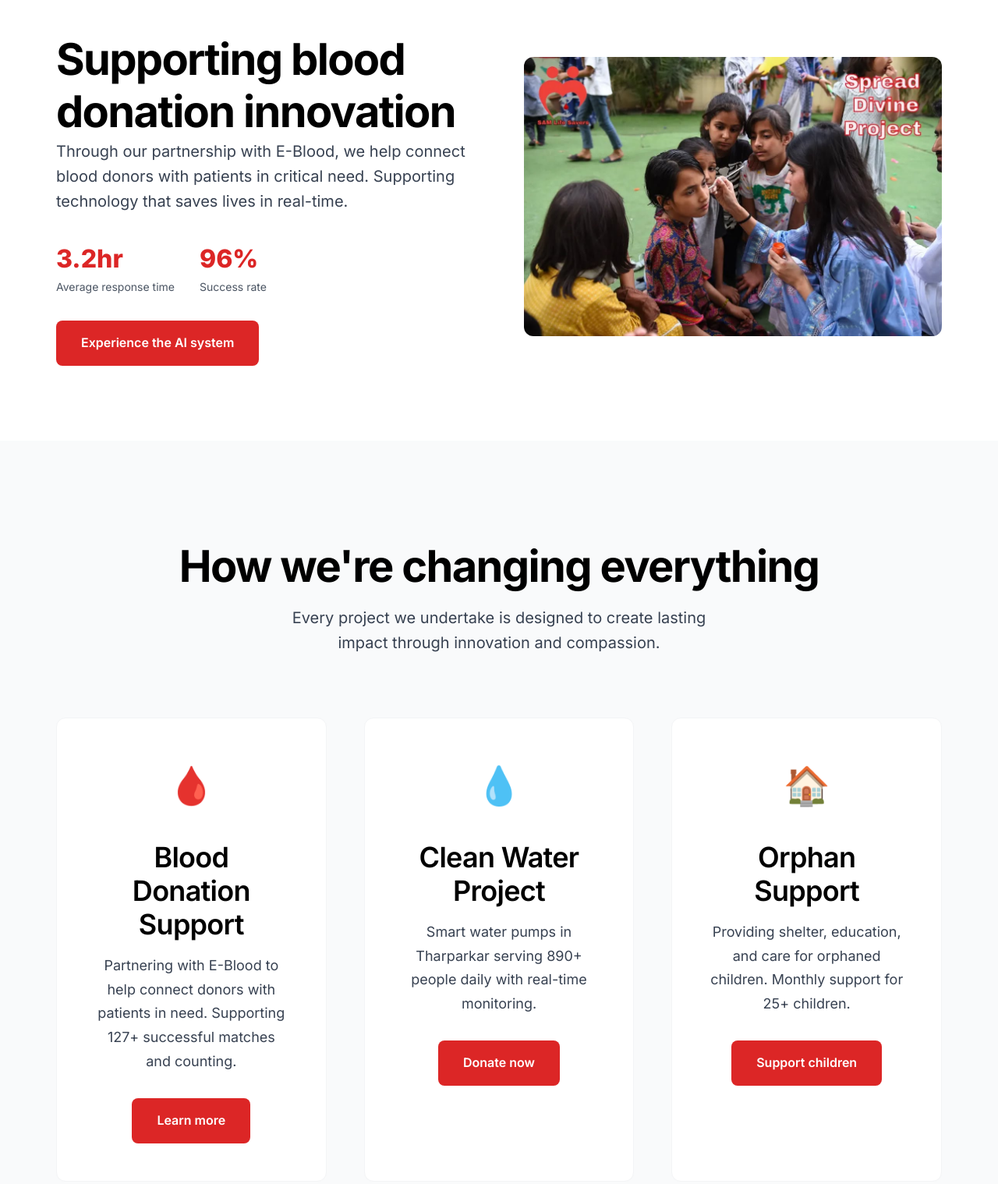
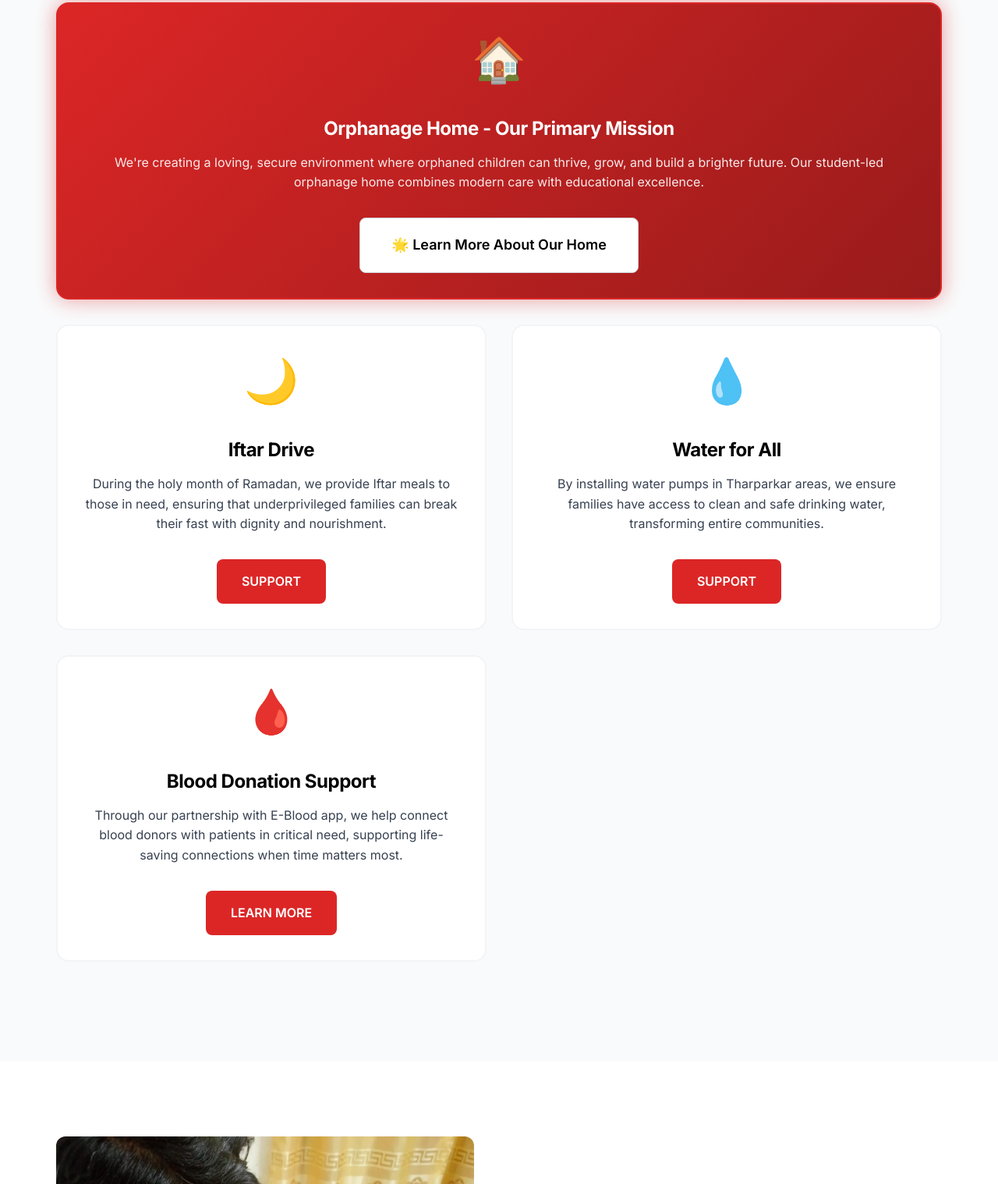
Before and after one commit to mudassir044/sls-emergent, a website: page index.html in a window 1280 px wide. Shown: the part 1144-2662 px from the top of the page at 78% size. Drawn offline with Linux system fonts and the light colour scheme.

Commit message:
auto-commit for 9983233a-2334-459f-b0f6-5d95e50fd58d

```diff
--- a/index.html
+++ b/index.html
@@ -309,85 +309,11 @@
       </div>
     </section>
 
-    <!-- Impact Numbers -->
-    <section class="stats">
-      <div class="container">
-        <div class="stats-grid">
-          <div class="stat heartbeat-animation">
-            <span class="stat-number" data-count="247">247</span>
-            <span class="stat-label">Lives saved</span>
-          </div>
-          <div class="stat gentle-float">
-            <span class="stat-number" data-count="127">127</span>
-            <span class="stat-label">Blood donations coordinated</span>
-          </div>
-          <div class="stat compassion-glow">
-            <span class="stat-number" data-count="89">89</span>
-            <span class="stat-label">Emergency responses</span>
-          </div>
-          <div class="stat hope-ripple" style="position: relative">
-            <span class="stat-number" data-count="52">52</span>
-            <span class="stat-label">Active volunteers</span>
-          </div>
-        </div>
-      </div>
-    </section>
-
-    <!-- Revolutionary AI Blood Bank -->
-    <section class="content-block">
-      <div class="container">
-        <div class="content-two-column">
-          <div>
-            <h2>Supporting blood donation innovation</h2>
-            <p class="text-large">
-              Through our partnership with E-Blood, we help connect blood donors
-              with patients in critical need. Supporting technology that saves
-              lives in real-time.
-            </p>
-            <div style="margin: 2rem 0">
-              <div style="display: flex; gap: 2rem; margin-bottom: 1rem">
-                <div>
-                  <div
-                    style="font-size: 2rem; font-weight: 800; color: var(--red)"
-                  >
-                    3.2hr
-                  </div>
-                  <div style="font-size: 0.875rem; color: var(--gray-600)">
-                    Average response time
-                  </div>
-                </div>
-                <div>
-                  <div
-                    style="font-size: 2rem; font-weight: 800; color: var(--red)"
-                  >
-                    96%
-                  </div>
-                  <div style="font-size: 0.875rem; color: var(--gray-600)">
-                    Success rate
-                  </div>
-                </div>
-              </div>
-            </div>
-            <a href="HumanKind-AI-Blood-Bank.html" class="btn btn-primary">
-              Experience the AI system
-            </a>
-          </div>
-          <div>
-            <img
-              src="images/1.jpeg"
-              alt="Blood donation drive"
-              class="content-image"
-            />
-          </div>
-        </div>
-      </div>
-    </section>
-
-    <!-- Our Initiatives -->
+    <!-- Our Core Initiatives -->
     <section class="section" style="background: var(--gray-50)">
       <div class="container">
         <div style="text-align: center; margin-bottom: var(--space-20)">
-          <h2>How we're changing everything</h2>
+          <h2>How We're Creating Change</h2>
           <p
             class="text-large"
             style="
@@ -397,83 +323,51 @@
               margin-right: auto;
             "
           >
-            Every project we undertake is designed to create lasting impact
-            through innovation and compassion.
+            Every initiative we undertake is designed to create lasting impact through compassion and innovation.
           </p>
         </div>
 
-        <div class="grid grid-3">
-          <div class="feature-card animate-on-scroll kindness-wave">
-            <span class="feature-icon heartbeat-animation">🩸</span>
-            <h3 class="feature-title">Blood Donation Support</h3>
-            <p class="feature-description">
-              Partnering with E-Blood to help connect donors with patients in
-              need. Supporting 127+ successful matches and counting.
+        <div class="grid grid-2" style="gap: 2rem;">
+          <!-- Featured Orphanage Home -->
+          <div class="initiative-card featured" style="grid-column: span 2;">
+            <span class="initiative-icon" style="animation-delay: 0s;">🏠</span>
+            <h3 class="initiative-title">Orphanage Home - Our Primary Mission</h3>
+            <p class="initiative-description">
+              We're creating a loving, secure environment where orphaned children can thrive, grow, and build a brighter future. Our student-led orphanage home combines modern care with educational excellence.
             </p>
-            <a href="Hope-In-Action.html" class="btn btn-primary">Learn more</a>
+            <a href="Hope-In-Action-Orphanage.html" class="btn btn-secondary btn-large">
+              🌟 Learn More About Our Home
+            </a>
           </div>
 
-          <div class="feature-card animate-on-scroll gentle-float">
-            <span class="feature-icon">💧</span>
-            <h3 class="feature-title">Clean Water Project</h3>
-            <p class="feature-description">
-              Smart water pumps in Tharparkar serving 890+ people daily with
-              real-time monitoring.
+          <!-- Iftar Drive -->
+          <div class="initiative-card">
+            <span class="initiative-icon" style="animation-delay: 0.2s;">🌙</span>
+            <h3 class="initiative-title">Iftar Drive</h3>
+            <p class="initiative-description">
+              During the holy month of Ramadan, we provide Iftar meals to those in need, ensuring that underprivileged families can break their fast with dignity and nourishment.
             </p>
-            <a href="Contact.html#donate" class="btn btn-primary">Donate now</a>
+            <a href="Contact.html#donate" class="btn btn-primary">SUPPORT</a>
           </div>
 
-          <div class="feature-card animate-on-scroll compassion-glow">
-            <span class="feature-icon">🏠</span>
-            <h3 class="feature-title">Orphan Support</h3>
-            <p class="feature-description">
-              Providing shelter, education, and care for orphaned children.
-              Monthly support for 25+ children.
+          <!-- Water for All -->
+          <div class="initiative-card">
+            <span class="initiative-icon" style="animation-delay: 0.4s;">💧</span>
+            <h3 class="initiative-title">Water for All</h3>
+            <p class="initiative-description">
+              By installing water pumps in Tharparkar areas, we ensure families have access to clean and safe drinking water, transforming entire communities.
             </p>
-            <a href="Hope-In-Action.html" class="btn btn-primary"
-              >Support children</a
-            >
-          </div>
-        </div>
-
-        <div class="grid grid-3" style="margin-top: var(--space-12)">
-          <div
-            class="feature-card animate-on-scroll hope-ripple"
-            style="position: relative"
-          >
-            <span class="feature-icon gentle-float">🌙</span>
-            <h3 class="feature-title">Iftar Distribution</h3>
-            <p class="feature-description">
-              Distributing iftar meals during Ramadan to families in need. 1000+
-              meals distributed monthly.
-            </p>
-            <a href="Contact.html#donate" class="btn btn-primary"
-              >Feed families</a
-            >
+            <a href="Contact.html#donate" class="btn btn-primary">SUPPORT</a>
           </div>
 
-          <div class="feature-card animate-on-scroll kindness-wave">
-            <span class="feature-icon">🌱</span>
-            <h3 class="feature-title">Plant a Tree Initiative</h3>
-            <p class="feature-description">
-              Environmental conservation through tree planting drives. 500+
-              trees planted across Pakistan.
+          <!-- Blood Donations Support -->
+          <div class="initiative-card">
+            <span class="initiative-icon" style="animation-delay: 0.6s;">🩸</span>
+            <h3 class="initiative-title">Blood Donation Support</h3>
+            <p class="initiative-description">
+              Through our partnership with E-Blood app, we help connect blood donors with patients in critical need, supporting life-saving connections when time matters most.
             </p>
-            <a href="Volunteer-Form.html" class="btn btn-primary"
-              >Volunteer now</a
-            >
-          </div>
-
-          <div class="feature-card animate-on-scroll compassion-glow">
-            <span class="feature-icon heartbeat-animation">📚</span>
-            <h3 class="feature-title">Education Programs</h3>
-            <p class="feature-description">
-              Supporting underprivileged students with educational resources and
-              mentorship programs.
-            </p>
-            <a href="Volunteer-Form.html" class="btn btn-primary"
-              >Join program</a
-            >
+            <a href="HumanKind-AI-Blood-Bank.html" class="btn btn-primary">LEARN MORE</a>
           </div>
         </div>
       </div>
```
